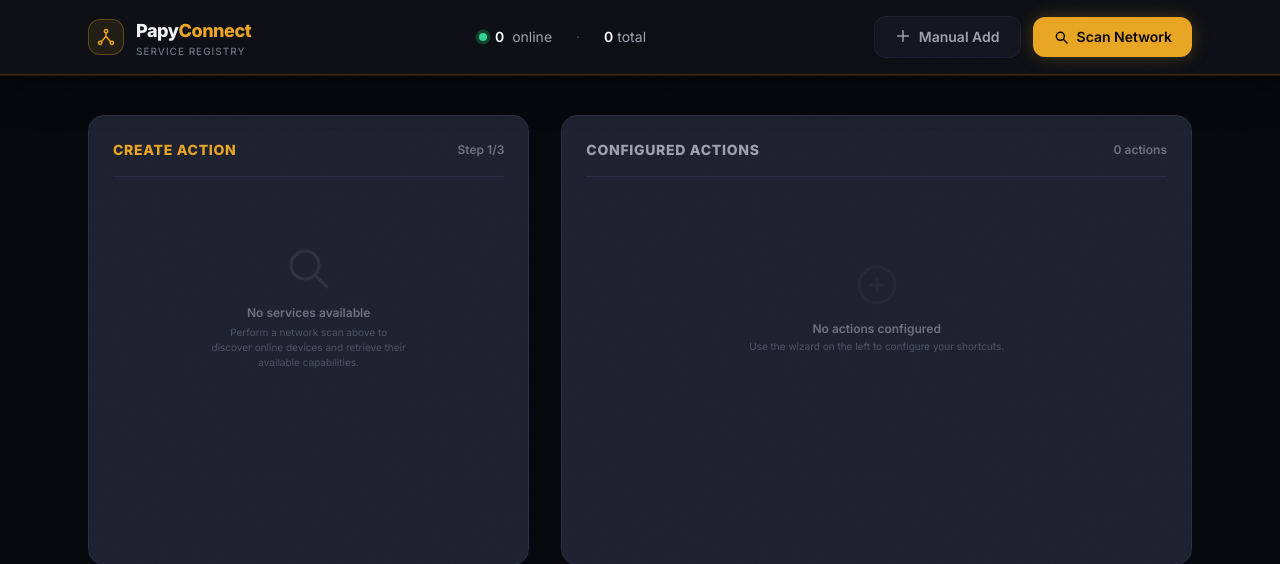
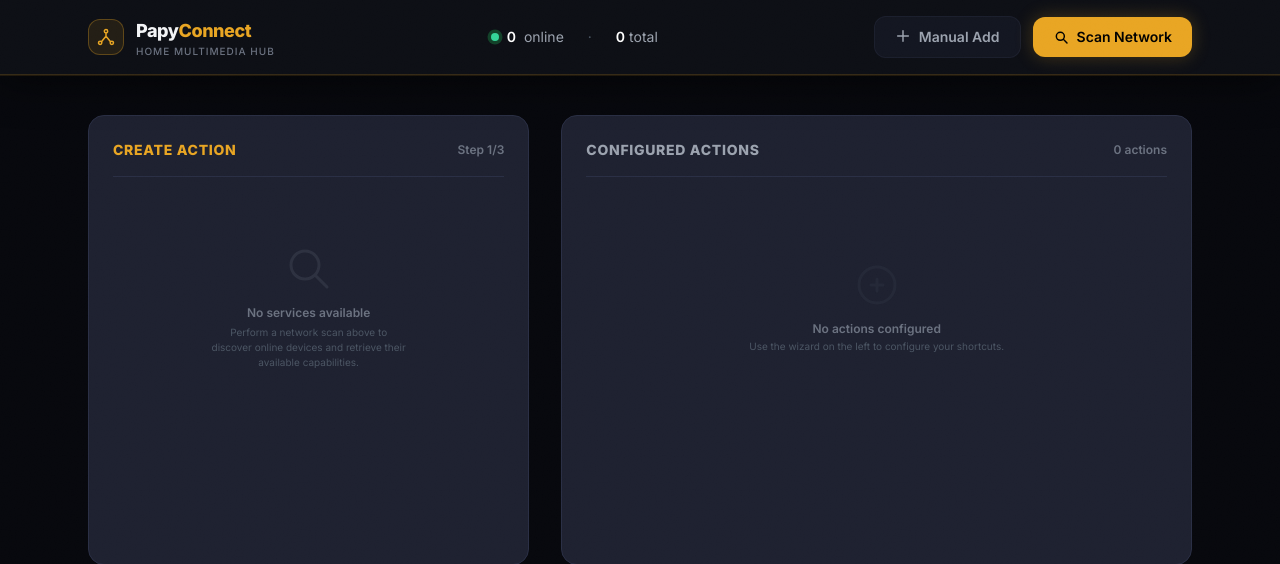
Before and after one commit to gnueole/papyconnect, a FastAPI app: page / in a window 1280 px wide. Shown: the top 564 px of the page. Run offline with FastAPI, Linux system fonts and the light colour scheme; data that the repository does not hold is empty; some libraries are stand-ins or nearby versions.

Commit message:
style: update header logo tagline to 'Home Multimedia Hub'

```diff
--- a/papiconnect/app/templates/components/header.html
+++ b/papiconnect/app/templates/components/header.html
@@ -14,7 +14,7 @@
           <h1 class="font-extrabold text-lg tracking-tight">
             Papy<span class="text-gold">Connect</span>
           </h1>
-          <p class="text-[10px] text-gray-500 font-medium uppercase tracking-widest">Service Registry</p>
+          <p class="text-[10px] text-gray-500 font-medium uppercase tracking-widest">Home Multimedia Hub</p>
         </div>
       </a>
 
```
